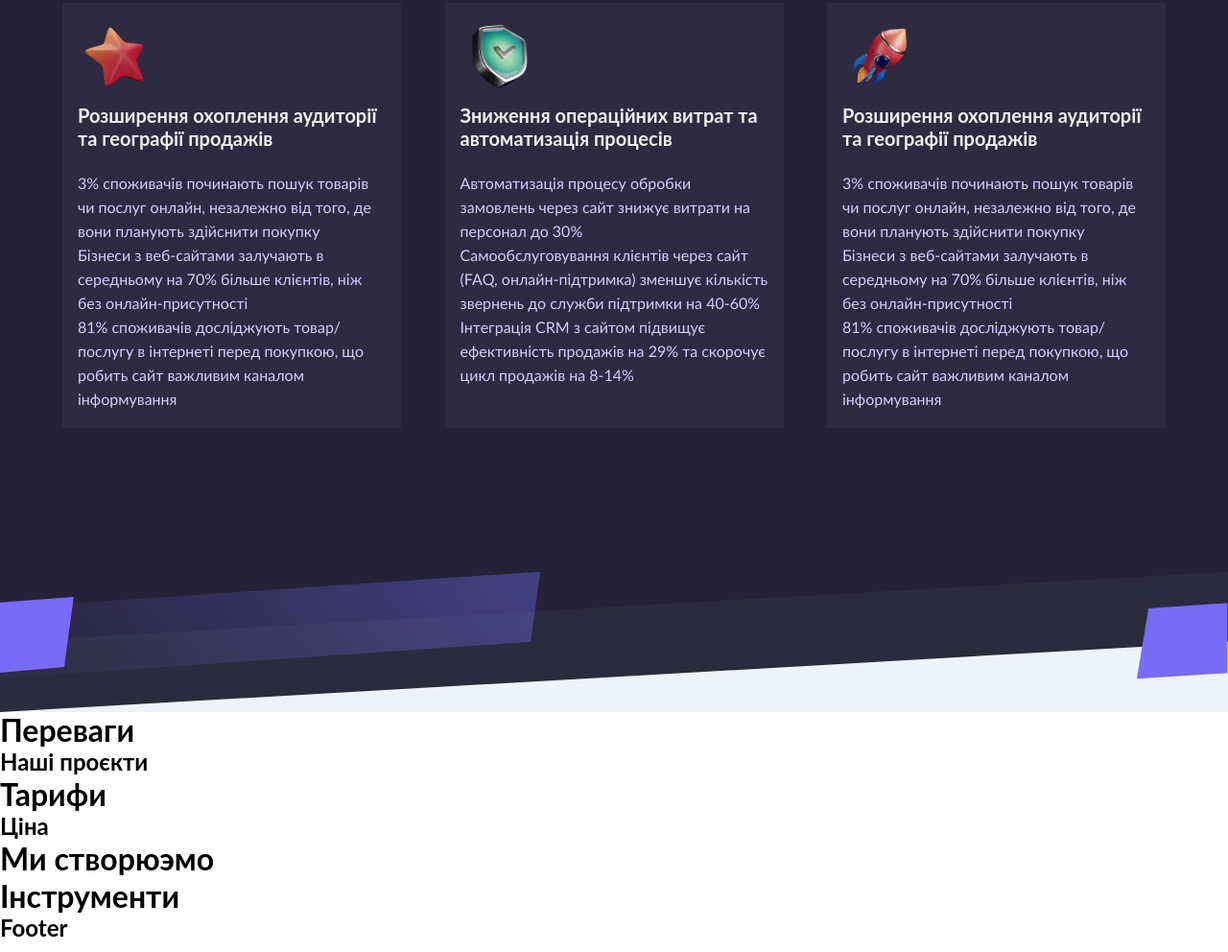
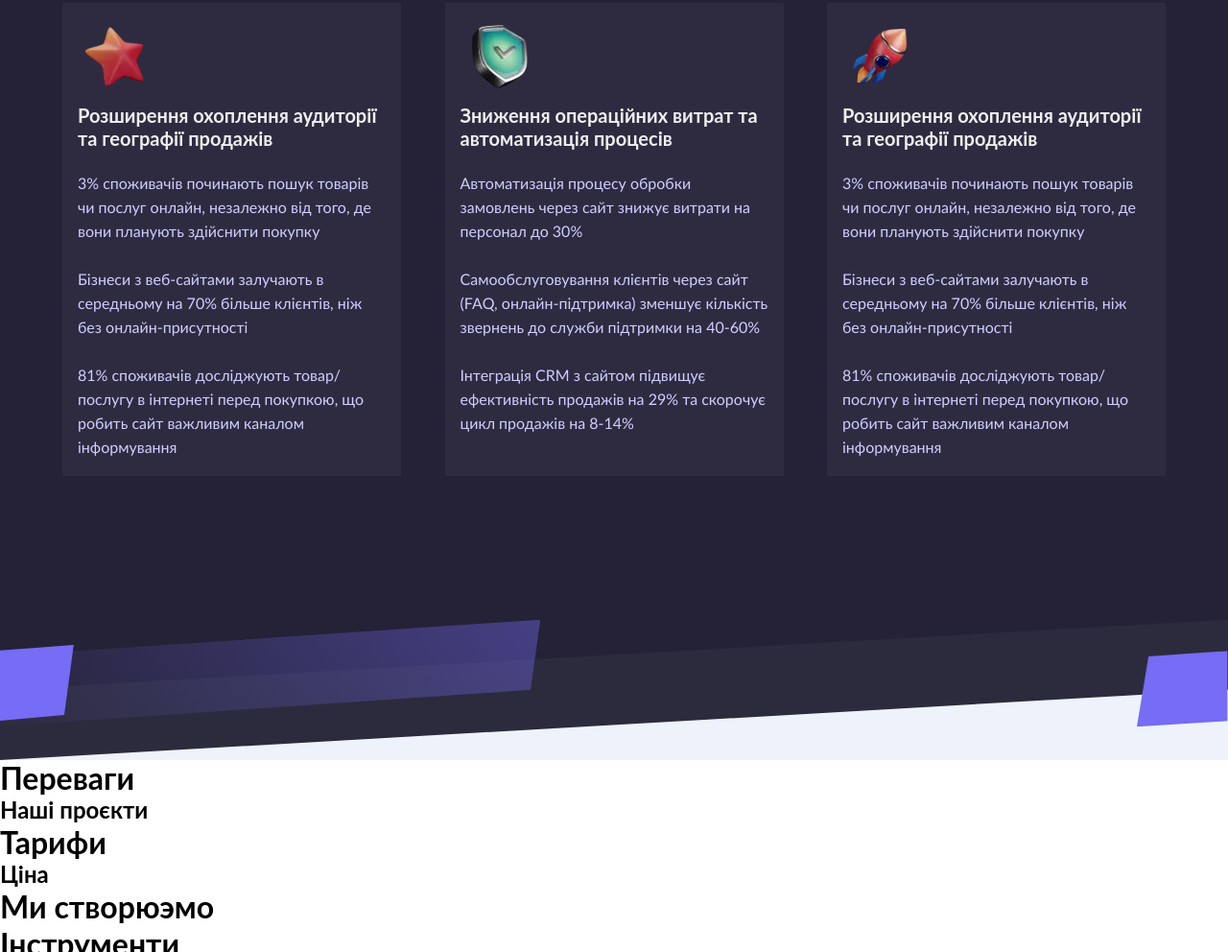
Before and after one commit to Yuriy-fullstack-webdev/PetProject_WebSite_DD_Landing, an Astro site: page / in a window 1280 px wide. Shown: the part 595-1587 px from the top of the page at 96% size. Built offline with nearby package versions, Linux system fonts and the light colour scheme; Astro itself is replaced by a stand-in of ours; a web font is replaced by a local one.

Commit message:
hotfix separator about

```diff
--- a/src/components/About.astro
+++ b/src/components/About.astro
@@ -50,14 +50,14 @@ import img_3_Src from "../assets/images/about/img3.webp";
         />
         <h2 class="card-title title-h2">Розширення охоплення аудиторії та географії продажів</h2>
         <article class="card-content">
-          <p class="card-content__text">
+          <p>
             3% споживачів починають пошук товарів чи послуг онлайн, незалежно від того, де вони планують здійснити
             покупку
           </p>
-          <p class="card-content__text">
+          <p>
             Бізнеси з веб-сайтами залучають в середньому на 70% більше клієнтів, ніж без онлайн-присутності
           </p>
-          <p class="card-content__text">
+          <p>
             81% споживачів досліджують товар/послугу в інтернеті перед покупкою, що робить сайт важливим каналом
             інформування
           </p>
@@ -74,14 +74,14 @@ import img_3_Src from "../assets/images/about/img3.webp";
         />
         <h2 class="card-title title-h2">Зниження операційних витрат та автоматизація процесів</h2>
         <article class="card-content">
-          <p class="card-content__text">
+          <p>
             Автоматизація процесу обробки замовлень через сайт знижує витрати на персонал до 30%
           </p>
-          <p class="card-content__text">
+          <p>
             Самообслуговування клієнтів через сайт (FAQ, онлайн-підтримка) зменшує кількість звернень до служби
             підтримки на 40-60%
           </p>
-          <p class="card-content__text">
+          <p>
             Інтеграція CRM з сайтом підвищує ефективність продажів на 29% та скорочує цикл продажів на 8-14%
           </p>
         </article>
@@ -97,14 +97,14 @@ import img_3_Src from "../assets/images/about/img3.webp";
         />
         <h2 class="card-title title-h2">Розширення охоплення аудиторії та географії продажів</h2>
         <article class="card-content">
-          <p class="card-content__text">
+          <p>
             3% споживачів починають пошук товарів чи послуг онлайн, незалежно від того, де вони планують здійснити
             покупку
           </p>
-          <p class="card-content__text">
+          <p>
             Бізнеси з веб-сайтами залучають в середньому на 70% більше клієнтів, ніж без онлайн-присутності
           </p>
-          <p class="card-content__text">
+          <p>
             81% споживачів досліджують товар/послугу в інтернеті перед покупкою, що робить сайт важливим каналом
             інформування
           </p>
@@ -142,6 +142,7 @@ import img_3_Src from "../assets/images/about/img3.webp";
     position: relative;
     width: 100%;
     height: clamp(3.438rem, 0.24rem + 11.122vw, 10.25rem);/** 1440-164 460-55*/
+    overflow: hidden;
   }
 
   .triangle-top {
@@ -157,7 +158,7 @@ import img_3_Src from "../assets/images/about/img3.webp";
   .triangle-bottom {
     position: absolute;
     top: 0;
-    right: 0;
+    right: -1px;
     width: inherit;
     height: inherit;
     background-color: var(--bg-secondary);
@@ -225,9 +226,15 @@ import img_3_Src from "../assets/images/about/img3.webp";
   }
 
   .card-content {
+    display: flex;
+    flex-direction: column;
+    row-gap: calc(var(--font-size-16-14) * var(--line-height-lg));
+    font-size: var(--font-size-16-14);
+    color: var(--text-gray-300);
+    line-height: var(--line-height-lg);
   }
 
-  .card-content__text {
+  .card-content1 {
     font-size: var(--font-size-16-14);
     color: var(--text-gray-300);
     line-height: var(--line-height-lg);
```
